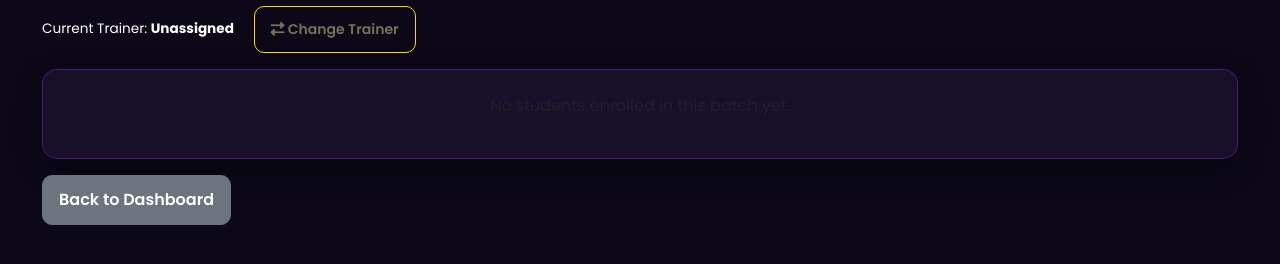
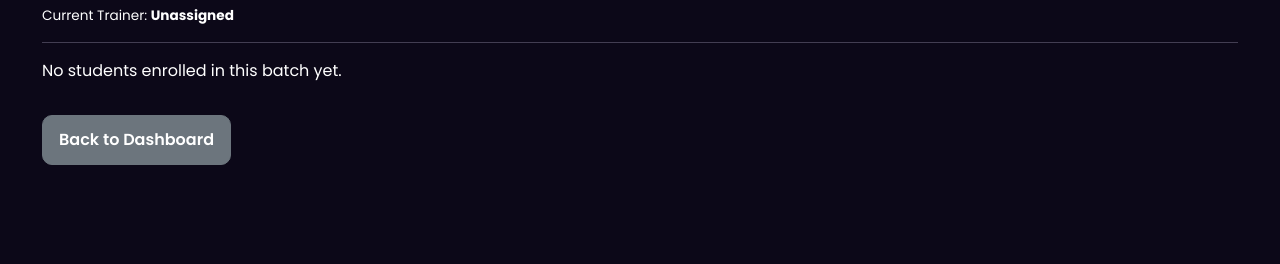
Before and after one commit to KHITOLIA/LMS-Dashboard, a Flask app: template templates/batch_enrollments.html in a window 1280 px wide. Shown: the part 66-330 px from the top of the page. Run offline with Flask 3, Linux system fonts and the light colour scheme; the template is opened without the code that fills it, so the values that code supplies are empty.

Commit message:
Update batch_enrollments.html

```diff
--- a/templates/batch_enrollments.html
+++ b/templates/batch_enrollments.html
@@ -1,16 +1,37 @@
 {% extends 'layout.html' %}
 {% block content %}
+<style>
+  h3{
+    color:white;
+  }
+  p.small-muted{
+    color: white;
+  }
+  p{
+    color: white;
+  }
+
+  /* Ensure table text remains visible */
+  .table {
+    --bs-table-color: var(--primary-text-bright);
+    --bs-table-striped-color: var(--primary-text-bright);
+    --bs-table-striped-bg: rgba(255, 255, 255, 0.05);
+  }
+</style>
 <h3 class="mb-2">Enrollments for Batch: {{ batch.name }}</h3>
 <p class="small-muted">Current Trainer:
     <strong>{{ batch.trainer.name if batch.trainer else 'Unassigned' }}</strong>
+
+    {% if is_admin() %}
     <a href="{{ url_for('change_batch_trainer', batch_id=batch.id) }}" class="btn btn-sm btn-outline-warning ms-3">
         <i class="fas fa-exchange-alt"></i> Change Trainer
     </a>
+    {% endif %}
 </p>
-<div class="card p-4">
+<hr>
 {% if enrollments %}
 <div class="table-responsive">
-        <table class="table table-striped table-hover">
+  <table class="table table-striped">
     <thead>
       <tr>
         <th>#</th>
@@ -30,7 +51,11 @@
         <td><span class="badge bg-secondary">{{ e.progress }}</span></td>
         <td>{{ e.enrolled_at.strftime('%Y-%m-%d %H:%M') }}</td>
         <td>
-                        <a class="btn btn-sm btn-outline-danger" href="{{ url_for('delete_enrollment', enroll_id=e.id) }}" onclick="return confirm('Are you sure you want to remove this student from the batch?')">Remove</a>
+          <a class="btn btn-sm btn-outline-danger"
+             href="{{ url_for('delete_enrollment', enroll_id=e.id) }}"
+             onclick="return confirm('Are you sure you want to remove this student from the batch?')">
+             Remove
+          </a>
         </td>
       </tr>
       {% endfor %}
@@ -38,8 +63,7 @@
   </table>
 </div>
 {% else %}
-    <p class="text-center text-muted">No students enrolled in this batch yet.</p>
+<p>No students enrolled in this batch yet.</p>
 {% endif %}
-</div>
-<a class="btn btn-secondary mt-3" href="{{ url_for('admin_dashboard') }}">Back to Dashboard</a>
+<a class="btn btn-secondary mt-3" href="{{ url_for('dashboard') }}">Back to Dashboard</a>
 {% endblock %}
```
Lines whose indentation alone changed are shown as unchanged.
